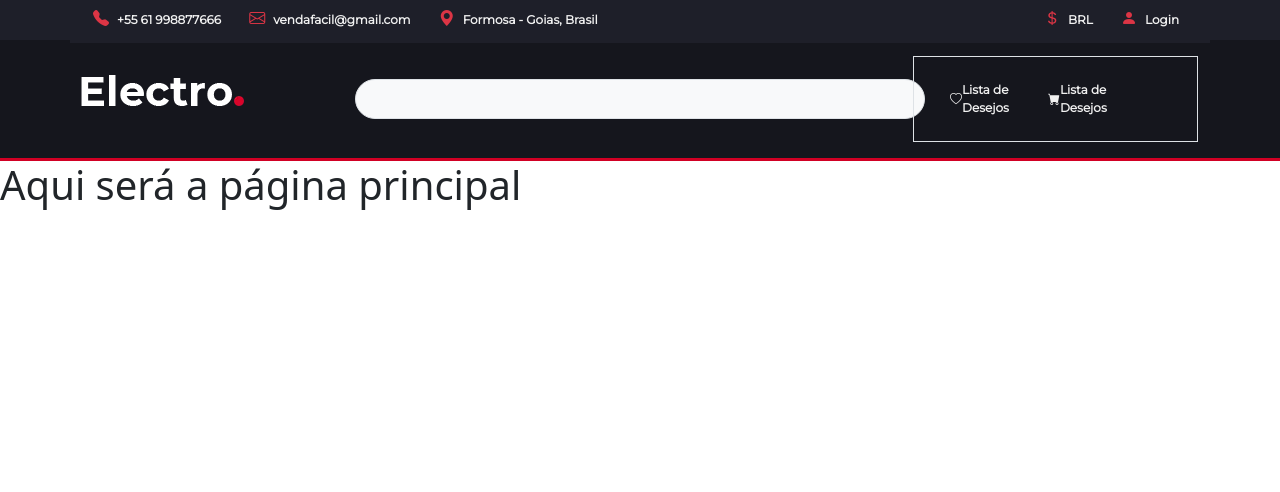
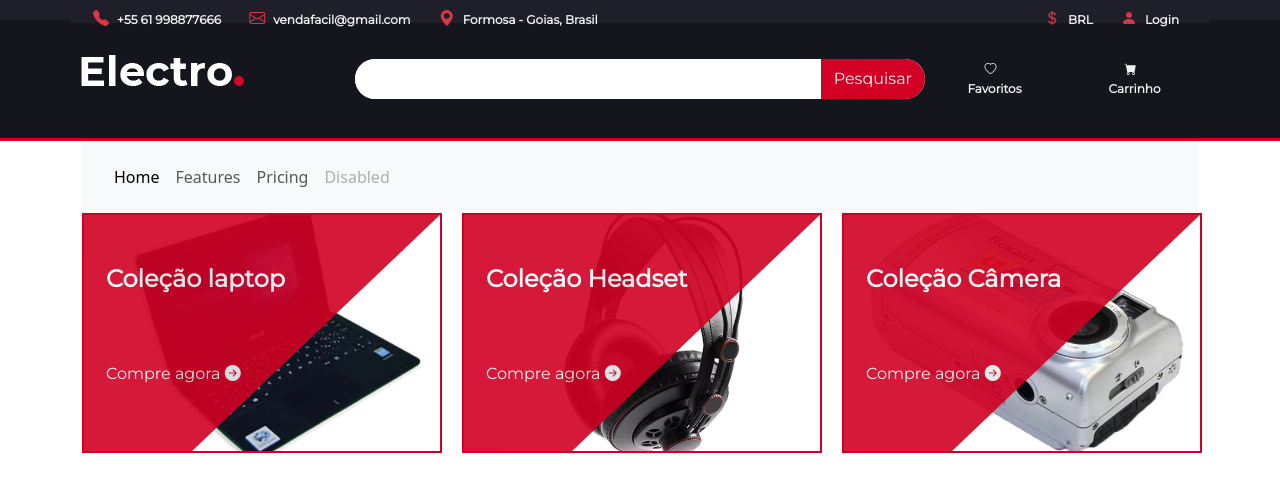
Before and after one commit to Tiago-B-Tavares/Site_de_vendas, a PHP site: page / in a window 1280 px wide. Shown: the top 492 px of the page. Run offline with PHP 8.4, Linux system fonts and the light colour scheme.

Commit message:
header finalizado e inicio da home

```diff
--- a/view/css/app.css
+++ b/view/css/app.css
@@ -13,7 +13,7 @@
   padding: 3px;
   background-color: #1e1f29;
 
-  height: 40px;
+  height: 20px;
 
 }
 
@@ -25,6 +25,10 @@
   font-weight: 600;
 
 }
+ .bi-cart-fill, .bi-heart {
+  width: 20px !important;
+  height: 20px;
+}
 
 .header-menu {
   background-color: #15161d;
@@ -34,16 +38,57 @@
   height: 40px;
   align-self: center;
 }
+.input-pesquisar{
+  border-radius: 163px 0px 0px 165px;
+-webkit-border-radius: 163px 0px 0px 165px;
+-moz-border-radius: 163px 0px 0px 165px;
+border-color: #fff;
+}
+.btn-pesquisar{
+  background-color: #d10024;
+  color: #f1f1f1;
+  font-family: 'Montserrat', sans-serif;
 
-
+  border-radius:  0px 164px 163px 0px;
+-webkit-border-radius: 0px 164px 163px 0px;
+-moz-border-radius: 0px 164px 163px 0px;
+}
+/* Home  */
 .a {
-  width: 50px;
-  height: 50px;
+  width: 360px;
+  height: 240px;
   position: absolute;
   z-index: 1;
-  background-color: red;
+  background-color: #d10024;
 
-  opacity: 0.5;
+  opacity: 0.9  ;
   clip-path: polygon(0 0, 100% 0, 30% 100%, 0% 100%);
 
 }
+.text-collection{
+  text-decoration: none;
+  color: #f1f1f1;
+  font-size: 24px !important;
+  font-family: 'Montserrat', sans-serif;
+  font-weight: 600;
+}
+.links-collection{
+  text-decoration: none;
+  color: #f1f1f1;
+  font-size: 16px !important;
+  font-family: 'Montserrat', sans-serif;
+  font-weight: 300;
+}
+.img-collections{
+  width: 360px;
+  height: 240px;
+  border: #d10024 2px solid;
+}
+@media screen and (max-width: 540px){
+	.logo{
+    display: flex;
+    justify-content: center;
+    align-items: center;
+    flex-direction: column;
+  }
+}
--- a/view/includes/menu.php
+++ b/view/includes/menu.php
@@ -1,24 +1,24 @@
 <nav class="header-container container    ">
   <div class="row  my-3">
     <!-- logo -->
-    <figure class="col-md-3 col-sm-6 px-2">
+    <figure class="logo col-md-3 col-sm-6 px-2">
       <img src="src/images/logo.webp" alt="">
     </figure>
-    <div class="search-bar col-md-6 d-flex border rounded-5 bg-light px-2">
+    <div class=" search-bar col-md-6 d-flex  rounded-5  bg-light px-0">
+      <input type="text" class="input input-pesquisar form-control mx-0" name="" id="">
+      <button class="btn btn-pesquisar  ">Pesquisar</button>
 
     </div>
 
-    <div class="col-md-3 text-light border px-4 row">
-      <a href="#" class="nav-links d-flex align-items-center justify-content-center col-5">
+    <div class="col-md-3 text-light  px-4 d-flex justify-content-between row">
+
+      <a href="#" class="ps-5 nav-links d-flex align-items-center justify-content-center flex-column col-4 text-nowrap">
         <i class="bi bi-heart"></i>
-        <span>Lista de Desejos</span>
+        <span>Favoritos</span>
       </a>
-      <a href="#" class="nav-links d-flex align-items-center justify-content-betweem
-
-
-      col-5">
+      <a href="#" class="nav-links d-flex align-items-center justify-content-center  flex-column col-4 text-nowrap">
         <i class="bi bi-cart-fill"></i>
-        <span>Lista de Desejos</span>
+        <span>Carrinho</span>
       </a>
 
 
--- a/view/secoes/home.php
+++ b/view/secoes/home.php
@@ -1 +1,46 @@
-<h1>Aqui será a página principal</h1>
+<main class="container">
+    <nav class="navbar bg-light">
+        <div class="container ">
+
+
+            <nav class="navbar navbar-expand-lg bg-light">
+                <div class="container-fluid">
+
+                    <div class="collapse navbar-collapse" id="navbarNavAltMarkup">
+                        <div class="navbar-nav">
+                            <a class="nav-link active" aria-current="page" href="#">Home</a>
+                            <a class="nav-link" href="#">Features</a>
+                            <a class="nav-link" href="#">Pricing</a>
+                            <a class="nav-link disabled">Disabled</a>
+                        </div>
+                    </div>
+                </div>
+            </nav>
+        </div>
+    </nav>
+    <section class="collections row">
+        <div class="col-4 ">
+            <div class="a">
+                <p class="text-collection text-light text-start  fw-bold py-5 px-4 text-wrap " >Coleção laptop</p>
+                <a href="#" class="links-collection px-4">Compre agora <i class="bi bi-arrow-right-circle-fill"></i></a>
+            </div>
+            <figure class=""><img class="img-collections" src="src/images/laptop.webp" alt=""></figure>
+        </div>
+        <div class="col-4 ">
+            <div class="a">
+                <p class="text-collection text-light text-start  fw-bold py-5 px-4 text-wrap " >Coleção Headset</p>
+                <a href="#" class="links-collection px-4">Compre agora <i class="bi bi-arrow-right-circle-fill"></i></a>
+            </div>
+            <figure class=""><img class="img-collections" src="src/images/headset.webp" alt=""></figure>
+        </div>
+        <div class="col-4 ">
+            <div class="a">
+                <p class="text-collection text-light text-start  fw-bold py-5 px-4 text-wrap " >Coleção Câmera</p>
+                <a href="#" class="links-collection px-4">Compre agora <i class="bi bi-arrow-right-circle-fill"></i></a>
+            </div>
+            <figure class=""><img class="img-collections" src="src/images/camera.webp" alt=""></figure>
+        </div>
+
+
+    </section>
+</main>
```
